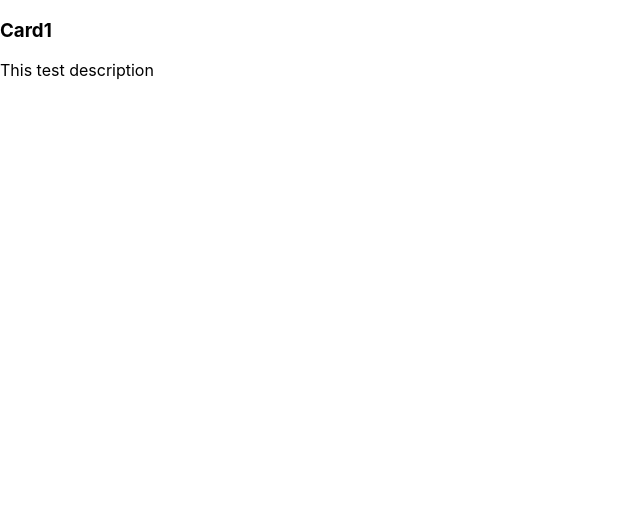
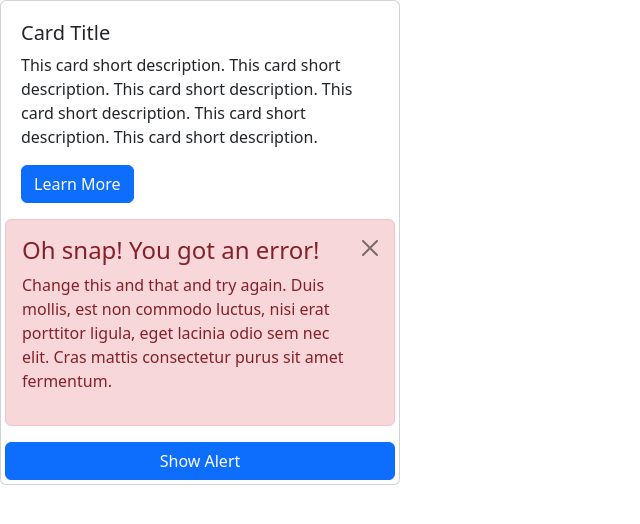
Before and after one commit to nizam432/react_js, a React (Create React App) app: page / in a window 1280 px wide. Shown: the top 524 px of the page, without its empty margins (0-640 px from the left). Built offline with nearby package versions, Linux system fonts and the light colour scheme.

Commit message:
7-27-2022

```diff
--- a/package.json
+++ b/package.json
@@ -6,7 +6,9 @@
     "@testing-library/jest-dom": "^5.16.4",
     "@testing-library/react": "^13.3.0",
     "@testing-library/user-event": "^13.5.0",
+    "bootstrap": "^5.2.0",
     "react": "^18.2.0",
+    "react-bootstrap": "^2.4.0",
     "react-dom": "^18.2.0",
     "react-scripts": "^5.0.1",
     "uuid": "^8.3.2",
--- a/src/App.js
+++ b/src/App.js
@@ -2,12 +2,15 @@ import React from 'react';
 //import logo from './logo.svg';
 import './App.css';
 //import card1 from './components/Card1';
-import Card1 from './components/Card1';
+//import Card1 from './components/Card1';
+import Card2 from './components/Card2';
+import ReactBootstrap from './components/ReactBootstrap/ReactBootstrap';
+
 //import Card from './components/Card';
-import List from './components/UniqueList/List';
+//import List from './components/UniqueList/List';
 //import Data from './data.json';
 
-const users =[
+/*const users =[
   {
     fullName:"Nizam Uddin0",
     age:32,
@@ -33,13 +36,18 @@ const users =[
     ]
   }
 ];
+*/
+
 
 function App() {
+  return(<div>
+    <ReactBootstrap />
+  </div>)
+}
 
-  return <div>
-    <Card1 name="Card1" desc="This test description" />
-  </div>
+export default App;
 
+  //<Card2 name="Card2" />
  // let items=[];
  // for(let i=0;i<Data.length;i++){
  //   item.push(<Card textTitle={Data[i].title} textDescription={Data[i].desc} />);
@@ -62,6 +70,3 @@ function App() {
        }
     </div>
   );*/
-}
-
-export default App;
--- a/src/components/Card2.js
+++ b/src/components/Card2.js
@@ -1,9 +1,13 @@
 import React, {Component} from "react";
 
 class Card2 extends Component{
-    render(
-        return <h3>Hello from cart 2</h3>
-    );
+    render(){
+        return(
+            <h3>{this.props.name}</h3>
+        )
+
+    }
+
 }
 
 export default Card2;
--- /dev/null
+++ b/src/components/ReactBootstrap/ReactBootstrap.js
@@ -0,0 +1,36 @@
+import React, { useState }  from 'react'
+import Button from 'react-bootstrap/Button';
+import Card from 'react-bootstrap/Card';
+import Alert from 'react-bootstrap/Alert'
+
+const ReactBootstrap = () => {
+    const [show, setShow] = useState(true);
+  return(
+
+    <Card style={{width:"400px"}} className="p-1">
+        <Card.Body>
+            <Card.Title>Card Title</Card.Title>
+            <Card.Text>This card short description. This card short description.
+                This card short description.
+                This card short description.
+                This card short description. This card short description.
+            </Card.Text>
+            <Button>Learn More</Button>
+        </Card.Body>
+        <Alert variant="danger" onClose={() => setShow(false)} dismissible>
+        <Alert.Heading>Oh snap! You got an error!</Alert.Heading>
+        <p>
+          Change this and that and try again. Duis mollis, est non commodo
+          luctus, nisi erat porttitor ligula, eget lacinia odio sem nec elit.
+          Cras mattis consectetur purus sit amet fermentum.
+        </p>
+      </Alert>
+      <Button onClick={() => setShow(true)}>Show Alert</Button>
+    </Card>
+
+  )
+
+
+}
+
+export default ReactBootstrap
--- a/src/index.js
+++ b/src/index.js
@@ -3,6 +3,7 @@ import ReactDOM from 'react-dom/client';
 import './index.css';
 import App from './App';
 import reportWebVitals from './reportWebVitals';
+import 'bootstrap/dist/css/bootstrap.min.css';
 //import Card from './components/Card';
 const root = ReactDOM.createRoot(document.getElementById('root'));
 root.render(
```
Also changed, not shown: src/components/Card3.js (added, +11 -0 lines), 1 other file (tests, documents, lock files or other folders).
